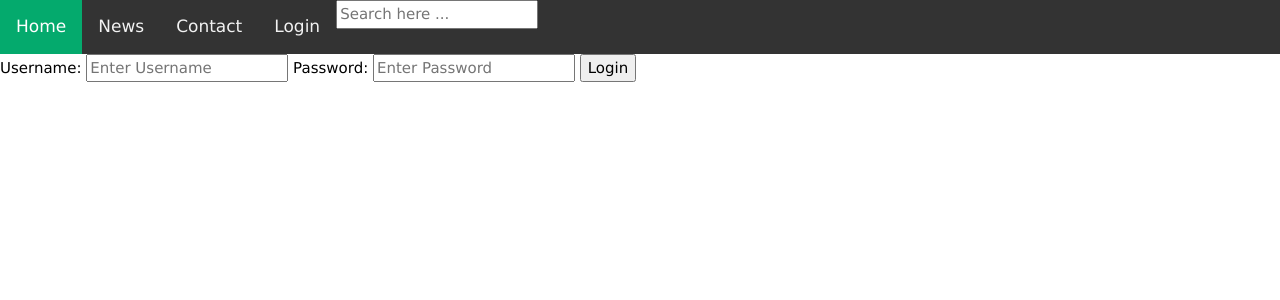
After one commit to Rubipatel1989/pawan-python-django-first, a Django app: template base/templates/base/login_register.html in a window 1280 px wide. The commit adds this page. Shown: the top 300 px of the page. Run offline with Django 5.2, Linux system fonts and the light colour scheme; the template is opened without the code that fills it, so the values that code supplies are empty.

Commit message:
Login and search done

```diff
--- /dev/null
+++ b/base/templates/base/login_register.html
@@ -0,0 +1,20 @@
+{% extends "main.html" %}
+<h1>Home Template</h1>
+
+{% block content %}
+
+<div>
+
+    <form method="POST" action="">
+        {% csrf_token %}
+        <label>Username:</label>
+        <input type="text" name="username" placeholder="Enter Username">
+        <label>Password:</label>
+        <input type="password" name="password" placeholder="Enter Password">
+
+        <input type="submit" value="Login" placeholder="Enter Username">
+    </form>
+</div>
+
+
+{% endblock content %}
--- a/base/urls.py
+++ b/base/urls.py
@@ -3,6 +3,7 @@ from . import views
 
 
 urlpatterns = [
+    path('login/', views.loginPage, name='login'),
     path('', views.home, name='home'),
     path('room/<str:pk>/', views.room, name='room'),
     path('create-room/', views.createRoom, name='create-room'),
--- a/templates/main.html
+++ b/templates/main.html
@@ -6,6 +6,14 @@
 <title>Home Pawan</title>
 <body>
     {% include 'navbar.html' %}
+    {% if messages %}
+        <ul class="messages">
+            {% for message in messages %}
+            <li{% if message.tags %} class="{{ message.tags }}"{% endif %}>{{ message }}</li>
+            {% endfor %}
+        </ul>
+    {% endif %}
+
     {% block content %}
 
     {% endblock %}
--- a/templates/navbar.html
+++ b/templates/navbar.html
@@ -31,5 +31,12 @@
     <a class="active" href="#home">Home</a>
     <a href="#news">News</a>
     <a href="#contact">Contact</a>
-    <a href="#about">About</a>
+    {% if request.user.is_authenticated %}
+    <a href="{% url 'login' %}">Logout</a>
+    {% else %}
+    <a href="{% url 'login' %}">Login</a>
+    {% endif %}
+    <form method="GET" action="{% url 'home' %}">
+      <input type="text" name="q" placeholder="Search here ...">
+    </form>
   </div>
```
Also changed, not shown: base/templates/base/home.html (+9 -0 lines), base/views.py (+38 -3 lines), db.sqlite3, readme.txt.
